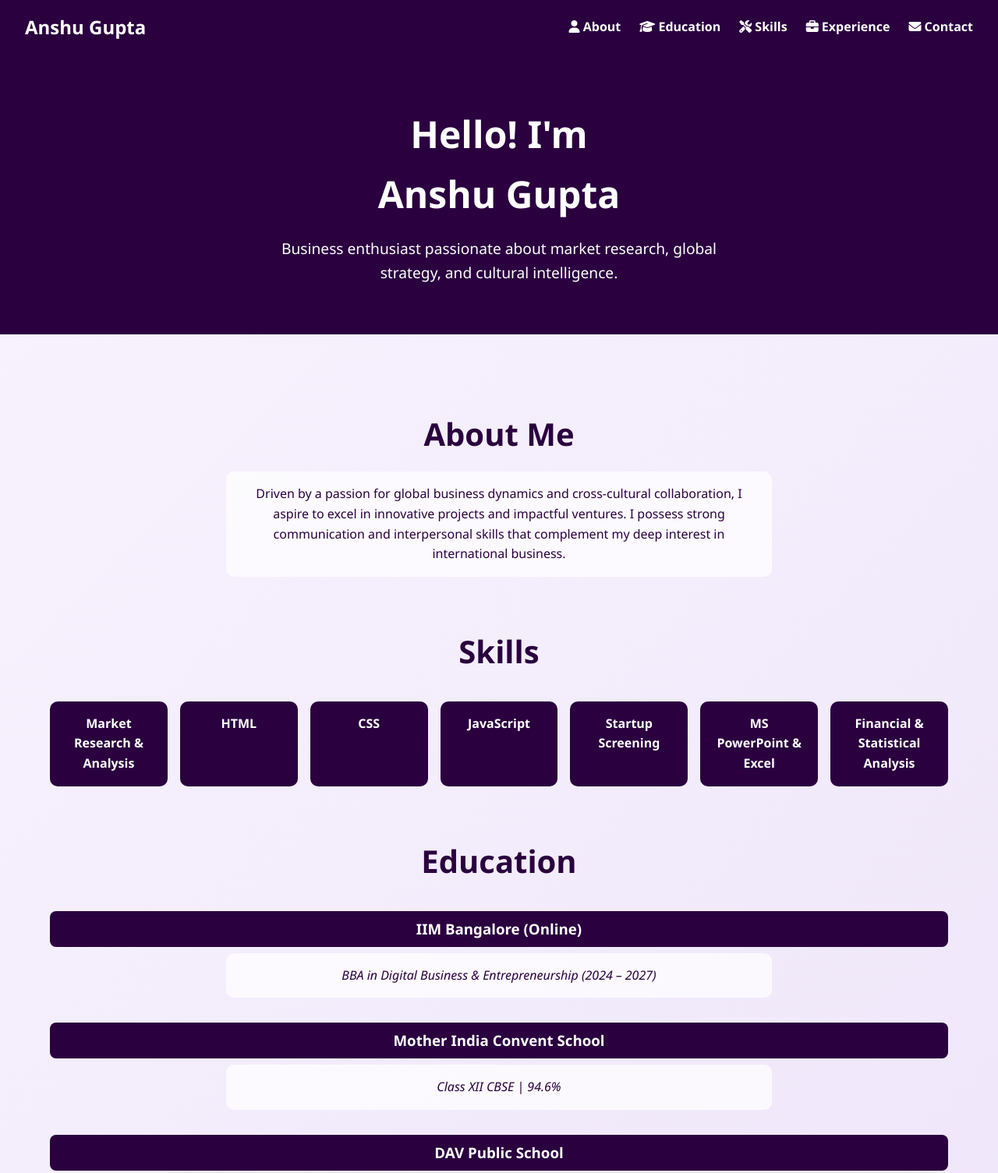
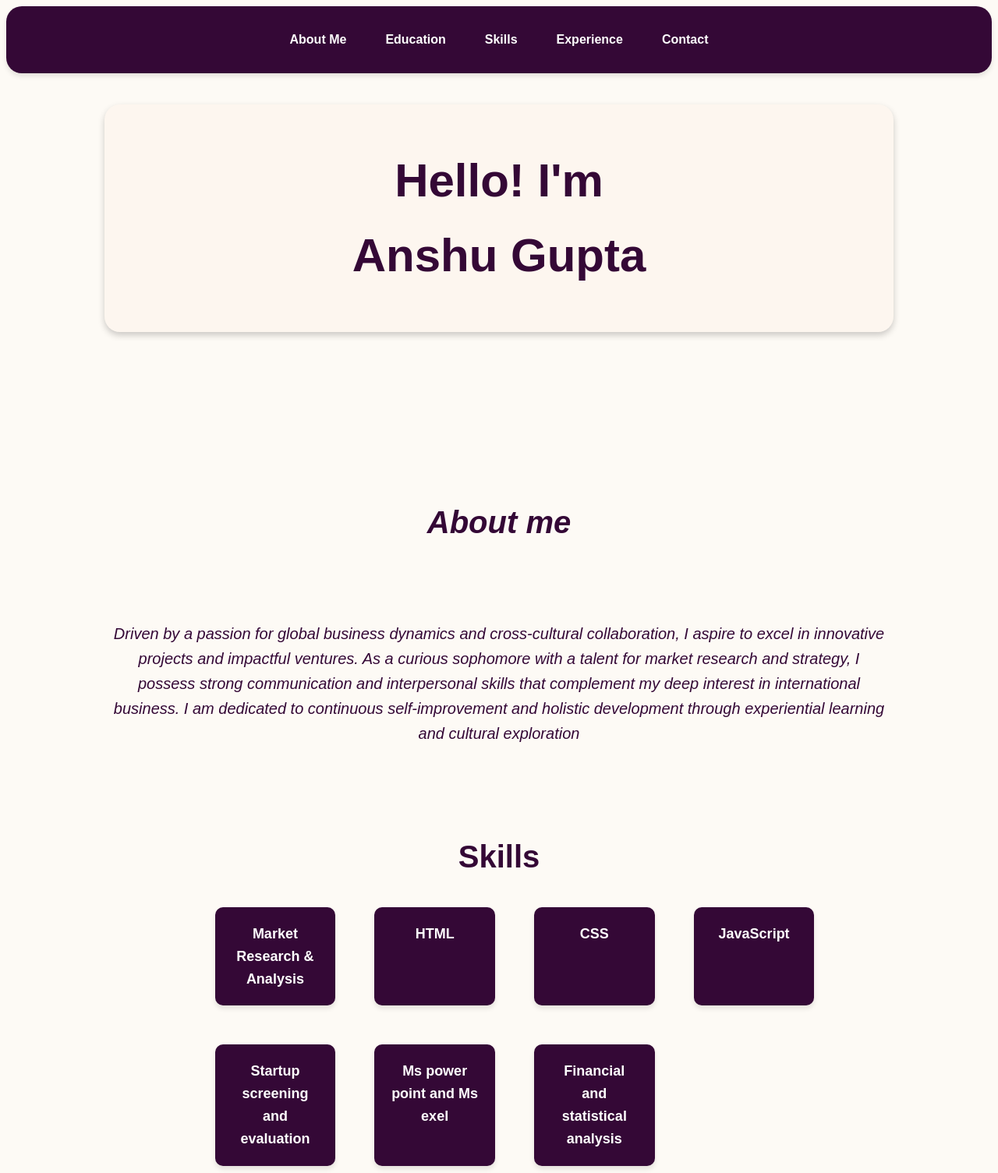
Before and after one commit to anshu70272/My-CV, a plain HTML site: page index.html in a window 1280 px wide. Shown: the top 1505 px of the page at 78% size. Drawn offline with Linux system fonts and the light colour scheme.

Commit message:
Add files via upload

```diff
--- a/index.html
+++ b/index.html
@@ -2,60 +2,62 @@
 <html lang="en">
 
 <head>
-    <meta charset="UTF-8" />
-    <meta name="viewport" content="width=device-width, initial-scale=1.0" />
+    <meta charset="UTF-8">
+    <meta name="viewport" content="width=device-width, initial-scale=1.0">
     <title>Anshu Gupta Resume</title>
-    <link rel="stylesheet" href="styles.css" />
+    <link rel="stylesheet" href="styles.css">
     <link rel="stylesheet" href="https://cdnjs.cloudflare.com/ajax/libs/font-awesome/6.5.0/css/all.min.css">
 </head>
 
 <body>
-    <nav class="navbar">
-        <div class="nav-content">
-            <div class="logo">Anshu Gupta</div>
+    <header>
+
+        <nav>
+
             <div class="nav-links">
-                <a href="#about"><i class="fas fa-user"></i> About</a>
-                <a href="#education"><i class="fas fa-graduation-cap"></i> Education</a>
-                <a href="#skills"><i class="fas fa-tools"></i> Skills</a>
-                <a href="#experience"><i class="fas fa-briefcase"></i> Experience</a>
-                <a href="#contact"><i class="fas fa-envelope"></i> Contact</a>
-            </div>
+                <a href="#about">About Me</a>
+                <a href="#Education">Education</a>
+                <a href="#skills">Skills</a>
+                <a href="#experience">Experience</a>
+                <a href="#contact">Contact</a>
             </div>
         </nav>
-
-    <header class="hero">
-        <div class="hero-text">
-            <h1>Hello! I'm <br />Anshu Gupta</h1>
-            <p>Business enthusiast passionate about market research, global strategy, and cultural intelligence.</p>
-        </div>
     </header>
 
-    <main class="container">
-        <section id="about" class="section">
-            <h2>About Me</h2>
-            <p>
-                Driven by a passion for global business dynamics and cross-cultural collaboration, I aspire to
-                excel in innovative projects and impactful ventures. I possess strong communication and interpersonal
-                skills that complement my deep interest in international business.
-            </p>
+    <main>
+        <h1>Hello! I'm
+            <br> Anshu Gupta
+        </h1>
+        <br><br>
+
+        <div>
+            <section id="about">
+                <h2>About me</h2>
+                <br>
+                <p>Driven by a passion for global business dynamics and cross-cultural collaboration, I aspire to
+                    excel in innovative projects and impactful ventures. As a curious sophomore with a talent for
+                    market research and strategy, I possess strong communication and interpersonal skills that
+                    complement my deep interest in international business. I am dedicated to continuous
+                    self-improvement and holistic development through experiential learning and cultural
+                    exploration</p>
             </section>
 
-        <section id="skills" class="section">
+            <section id="skills">
                 <h2>Skills</h2>
-            <ul class="skill-list">
+                <ul>
                     <li>Market Research & Analysis</li>
                     <li>HTML</li>
                     <li>CSS</li>
                     <li>JavaScript</li>
-                <li>Startup Screening</li>
-                <li>MS PowerPoint & Excel</li>
-                <li>Financial & Statistical Analysis</li>
+                    <li>Startup screening and evaluation</li>
+                    <li>Ms power point and Ms exel</li>
+                    <li>Financial and statistical analysis</li>
                 </ul>
             </section>
 
-        <section id="education" class="section">
-            <h2>Education</h2>
-            <ul class="education-list">
+            <section id="Education">
+                <h2>Education Qualification</h2>
+                <ul>
                     <li>
                         <h3>IIM Bangalore (Online)</h3>
                         <p>BBA in Digital Business & Entrepreneurship (2024 – 2027)</p>
@@ -71,37 +73,44 @@
                 </ul>
             </section>
 
-        <section id="experience" class="section">
+                    <section id="experience">
                         <h2>Experience</h2>
-            <div class="experience-entry">
-                <h3>Stratoss Capital – Trainee</h3>
+                        <div>
+                            <h3>Stratoss Capital </h3>
+                            <p>Trainee</p>
                             <ul>
-                    <li>Completed a program in equity research, portfolio management, and financial modeling.</li>
-                    <li>Analyzed market trends and investment opportunities.</li>
+                                <li>Completed a structured trainee program focused on equity research, portfolio
+                                    management and financial modelling.</li>
+                                <li>Analyzed market trends and investment opportunities, gaining hands-on exposure
+                                    to asset management.</li>
                             </ul>
-            </div>
-            <div class="experience-entry">
-                <h3>Entreconnect – Event Manager</h3>
+
+                            <h3>Entreconnect</h3>
                             <ul>
-                    <li>Organized and managed events.</li>
-                    <li>Enhanced project management and communication skills.</li>
+                                <li> Event manager at Entreconnect</li>
+                                <li>Organized and managed events, enhancing my project management and communication
+                                    skills.</li>
                             </ul>
                         </div>
                     </section>
 
-        <section id="contact" class="section">
+
+                <section id="contact"></section>
                     <h2>Contact Me</h2>
-            <ul class="contact-list">
-                <li><i class="fas fa-phone"></i> <a href="tel:+919541211670">+91-9541211670</a></li>
-                <li><i class="fas fa-envelope"></i> <a href="mailto:guptaanshu62833@gmail.com">guptaanshu62833@gmail.com</a></li>
-                <li><i class="fab fa-linkedin"></i> <a href="https://www.linkedin.com/in/anshu-gupta-0a6bb8331" target="_blank">LinkedIn</a></li>
+                    <p>Feel free to reach out to me through the following channels:</p>
+                    <ul>
+                        <li><strong>Phone:</strong> <a href="tel:+919541211670">+91-9541211670</a></li>
+                        <li><strong>Email:</strong> <a href="mailto:guptaanshu62833@gmail.com">guptaanshu62833@gmail.com</a></li>
+                        <li><strong>LinkedIn:</strong> <a href="https:www.linkedin.com/in/anshu-gupta-0a6bb8331" target="_blank">linkedin</a></li>
                     </ul>
+
                 </section>
+        </div>
+
+
     </main>
 
-    <footer class="footer">
-        <p>© 2025 Anshu Gupta. All rights reserved.</p>
-    </footer>
+
 </body>
 
 </html>
--- a/styles.css
+++ b/styles.css
@@ -1,227 +1,233 @@
-
-* {
-    margin: 0;
-    padding: 0;
-    box-sizing: border-box;
-}
-
-/* Body & Typography */
 body {
-    font-family: 'Segoe UI', Tahoma, Geneva, Verdana, sans-serif;
-    background: linear-gradient(135deg, #f9f4ff, #ece3f8);
-    color: #2a003f;
+    background-color: #faebd73d;
+    font-family: 'Arial', 'Helvetica', sans-serif;
     font-size: 16px;
     line-height: 1.6;
     scroll-behavior: smooth;
 }
 
-/* Container Layout */
-.container {
-    width: 90%;
-    max-width: 1200px;
-    margin: 0 auto;
-    padding: 2rem 0;
-}
 
-/* Navbar */
-.navbar {
-    background-color: #2a003f;
-    color: #fff;
-    padding: 1rem 2rem;
-
-    justify-content: space-between;
-    top: 0;
-    z-index: 1000;
-}
-
-.nav-content {
+nav {
+    background-color: #340836;
     display: flex;
-    justify-content: space-between;
+    justify-content: center;
+    padding: 20px;
+    box-shadow: 0 4px 6px rgba(0, 0, 0, 0.1);
+    border-radius: 20px;
     align-items: center;
+    flex-wrap: wrap;
+    gap: 15px;
+    flex-direction: row;
 }
 
 .nav-links {
     display: flex;
-    gap: 1.5rem;
+    gap: 20px;
     flex-wrap: wrap;
+    justify-content: center;
 }
 
-.nav-links a {
-    color: #fff;
+nav a {
+    color: white;
     text-decoration: none;
+    font-size: 16px;
     font-weight: bold;
-    transition: color 0.3s ease;
+    border-radius: 4px;
+    transition: background-color 0.3s ease;
+    padding: 10px 15px;
    }
 
-.nav-links a:hover {
-    color: #ff6f91;
+
+nav a:hover {
+    background-color: #e35d5d;
+}
+@media (max-width: 768px) {
+    nav {
+        flex-direction: row;
+        padding: 10px;
     }
 
-.logo {
-    font-size: 1.5rem;
-    font-weight: bold;
+    .nav-links {
+        flex-direction: row;
+        align-items: center;
     }
 
-/* Hero Section */
-.hero {
-    background: #2a003f;
-    color: white;
-    text-align: center;
-    padding: 4rem 1rem;
+    main {
+        width: 95%;
+        font-size: 16px;
     }
 
-.hero-text h1 {
-    font-size: 3rem;
-    margin-bottom: 1rem;
+    h1 {
+        font-size: 36px;
+        padding: 30px;
     }
 
-.hero-text p {
-    font-size: 1.2rem;
-    max-width: 600px;
-    margin: 0 auto;
+    h2 {
+        font-size: 28px;
     }
 
-/* Section Styling */
-.section {
-    margin: 4rem 0;
+    #skills ul, #education ul {
+        grid-template-columns: repeat(auto-fit, minmax(120px, 1fr));
+    }
+}
+
+
+h1 {
+    text-align: center;
+    background-color: #faebd73d;
+    color: #340836;
+    padding: 50px;
+    border-radius: 20px;
+    font-size: 60px;
+    box-shadow: 0 4px 8px rgba(0, 0, 0, 0.2);
+
+}
+
+h2 {
+    color: #340836;
+    font-weight: bold;
+    font-size: 40px;
     text-align: center;
 }
 
-.section h2 {
-    font-size: 2.5rem;
-    margin-bottom: 1rem;
-    color: #2a003f;
+main {
+    width: 80%;
+    margin: 0 auto;
+    font-size: calc(16px + 0.5vw);
+}
+section {
+    margin: 100px auto;
+    font-size: 18px;
+    line-height: 1.6;
+    color: #340836;
+    transition: transform 0.3s ease, background-color 0.3s ease;
+    width: auto;
+    text-align: center;
+
 }
 
-.section p {
-    max-width: 700px;
+section:hover {
+    transform: scale(1.02);
+
+}
+
+#about {
+    font-style: italic;
+    font-size: 20px;
+    color:#340836;
+    text-align: center;
+
+}
+
+
+
+#skills {
+    display: block ;
+     width: 80%;
+    text-align: center;
+}
+
+#skills ul {
+    list-style-type: none;
+    display: grid;
+    grid-template-columns:repeat(auto-fit, minmax(150px, 1fr));
+    gap: 50px;
+}
+
+#skills ul li {
+    background-color: #340836;
+    color: white;
+    padding: 20px;
+    border-radius: 10px;
+    font-size: auto;
+    font-weight: bold;
+    box-shadow: 0 4px 6px rgba(0, 0, 0, 0.1);
+    transition: transform .5s ease, background-color .5s ease;
+    text-align: center;
+}
+#skills ul li:hover {
+    transform: translateY(-5px);
+    background-color: #e35d5d;
+}
+
+#education {
+    display: block;
+    width: 80%;
     margin: 0 auto;
-    padding: 1rem;
-    background-color: #ffffffbb;
+    text-align: center;
+    font-size: 20px;
+    line-height: 1.6;
+    color: #340836;
+}
+
+ h3 {
+    font-size: 24px;
+    font-weight: bold;
+    background-color: #340836;
+    margin-bottom: 20px;
+    border-radius: 10px;
+    padding: 10px;
+    color: white; ;
+}
+
+p {
+    color: #340836;
+    padding: 10px;
+    border-radius: 20px;
+}
+
+#education ul {
+    list-style-type: none;
+    display: grid;
+    grid-template-columns: repeat(auto-fit, minmax(200px, 1fr));
+    gap: 30px;
+}
+
+#education ul li {
+    display: inline-block;
+    flex-direction: column;
+    text-align: left;
     border-radius: 10px;
 }
 
-/* Skills Grid */
-.skill-list {
-    display: grid;
-    grid-template-columns: repeat(auto-fit, minmax(140px, 1fr));
-    gap: 1rem;
-    list-style: none;
-    margin-top: 2rem;
-    padding: 0;
+ p:hover {
+    background-color:#e35d5d;
+    color: white;
+}
+#experience {
+    display: block;
+    width: auto;
+    margin: 0 auto;
+    text-align: left;
+    font-size: 20px;
+    line-height: 1.6;
+    color: #340836;
 }
 
-.skill-list li {
-    background: #2a003f;
-    color: white;
-    padding: 1rem;
-    border-radius: 10px;
-    font-weight: bold;
-    transition: transform 0.3s ease;
+#experience ul {
+    list-style-type: none;
 }
 
-.skill-list li:hover {
+#experience ul li {
+    margin-bottom: 20px;
+    border-radius: 10px;
+    padding: 10px;
+    background-color: #f9f9f9;
+    box-shadow: 0 4px 6px rgba(0, 0, 0, 0.1);
+}
+#experience ul li:hover {
     transform: translateY(-5px);
-    background: #ff6f91;
+    background-color: #e35d5d;
+    color: white;
+    transition: transform 0.3s ease, background-color 0.3s ease;
 }
 
-/* Education */
-.education-list {
-    list-style: none;
-    margin-top: 2rem;
-    padding: 0;
+#contact {
+    display: block;
+    width: auto;
+    margin: 0 auto;
+    text-align: center;
+    font-size: 20px;
+    line-height: 1.6;
+    color: #340836;
 }
-
-.education-list li {
-    margin-bottom: 2rem;
-}
-
-.education-list h3 {
-    background: #2a003f;
-    color: white;
-    padding: 0.5rem;
-    border-radius: 8px;
-}
-
-.education-list p {
-    margin-top: 0.5rem;
-    font-style: italic;
-}
-
-/* Experience */
-.experience-entry {
-    margin: 2rem 0;
-    padding: 1rem;
-    background: #ffffffd5;
-    border-left: 5px solid #2a003f;
-    border-radius: 10px;
-    text-align: left;
-}
-
-.experience-entry h3 {
-    color: #2a003f;
-    margin-bottom: 0.5rem;
-}
-
-.experience-entry ul {
-    list-style: disc;
-    margin-left: 1.5rem;
-}
-
-/* Contact */
-.contact-list {
-    list-style: none;
-    margin-top: 2rem;
-    padding: 0;
-    display: grid;
-    gap: 1rem;
-    justify-content: center;
-}
-
-.contact-list li {
-    font-size: 1rem;
-}
-
-.contact-list a {
-    text-decoration: none;
-    color: #2a003f;
-    font-weight: bold;
-}
-
-.contact-list a:hover {
-    color: #ff6f91;
-}
-
-/* Footer */
-.footer {
-    background-color: #2a003f;
-    color: white;
-    text-align: center;
-    padding: 2rem;
-    font-size: 0.9rem;
-}
-
-/* Responsive Tweaks */
-@media screen and (max-width: 768px) {
-    .hero-text h1 {
-        font-size: 2.2rem;
-    }
-
-    .hero-text p {
-        font-size: 1rem;
-    }
-
-    .nav-links {
-        flex-direction: column;
-        align-items: center;
-        gap: 0.75rem;
-    }
-
-    .experience-entry {
-        text-align: center;
-    }
-
-    .education-list h3, .experience-entry h3 {
-        font-size: 1.2rem;
-    }
-}
```
Lines whose indentation alone changed are shown as unchanged.
